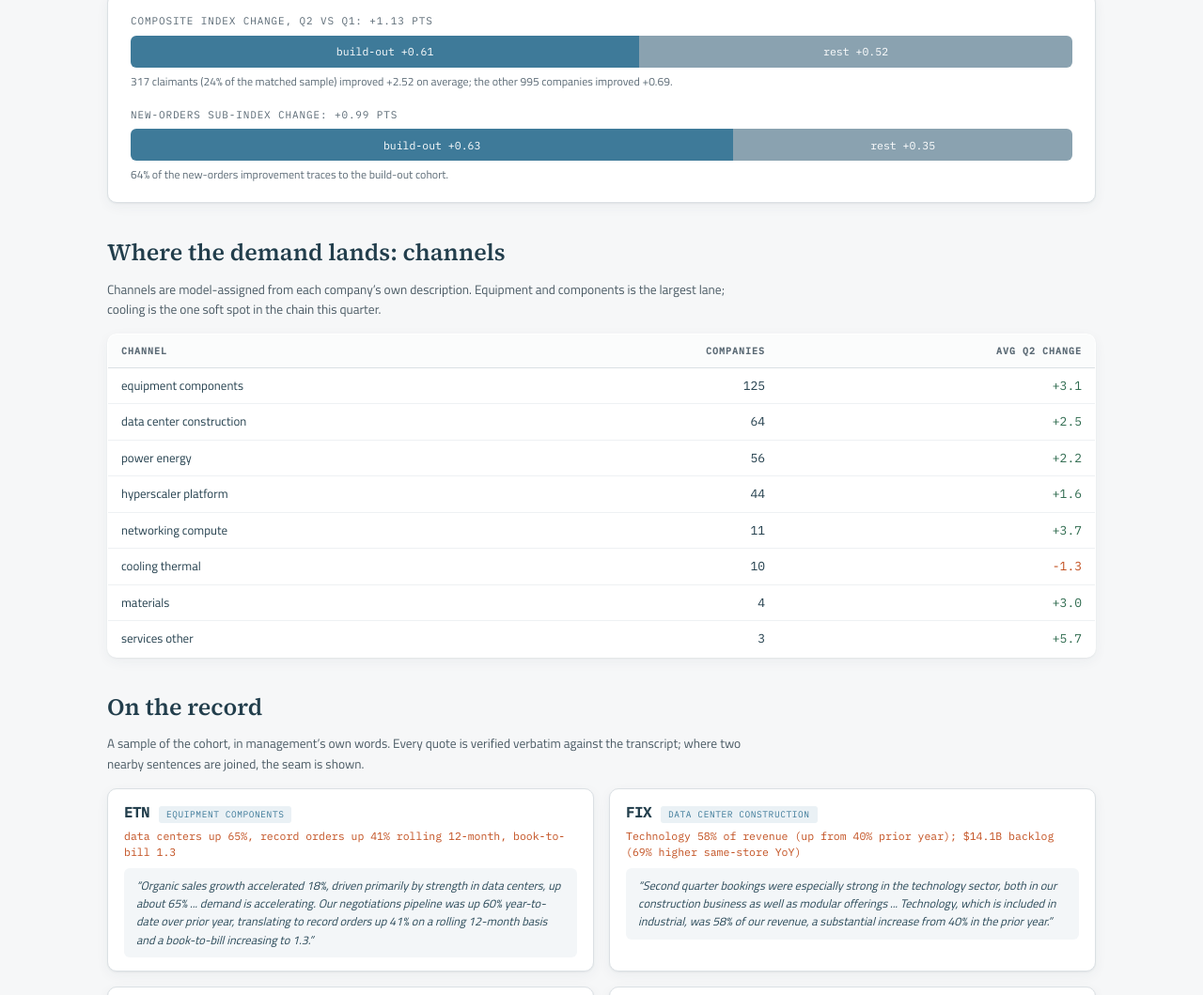
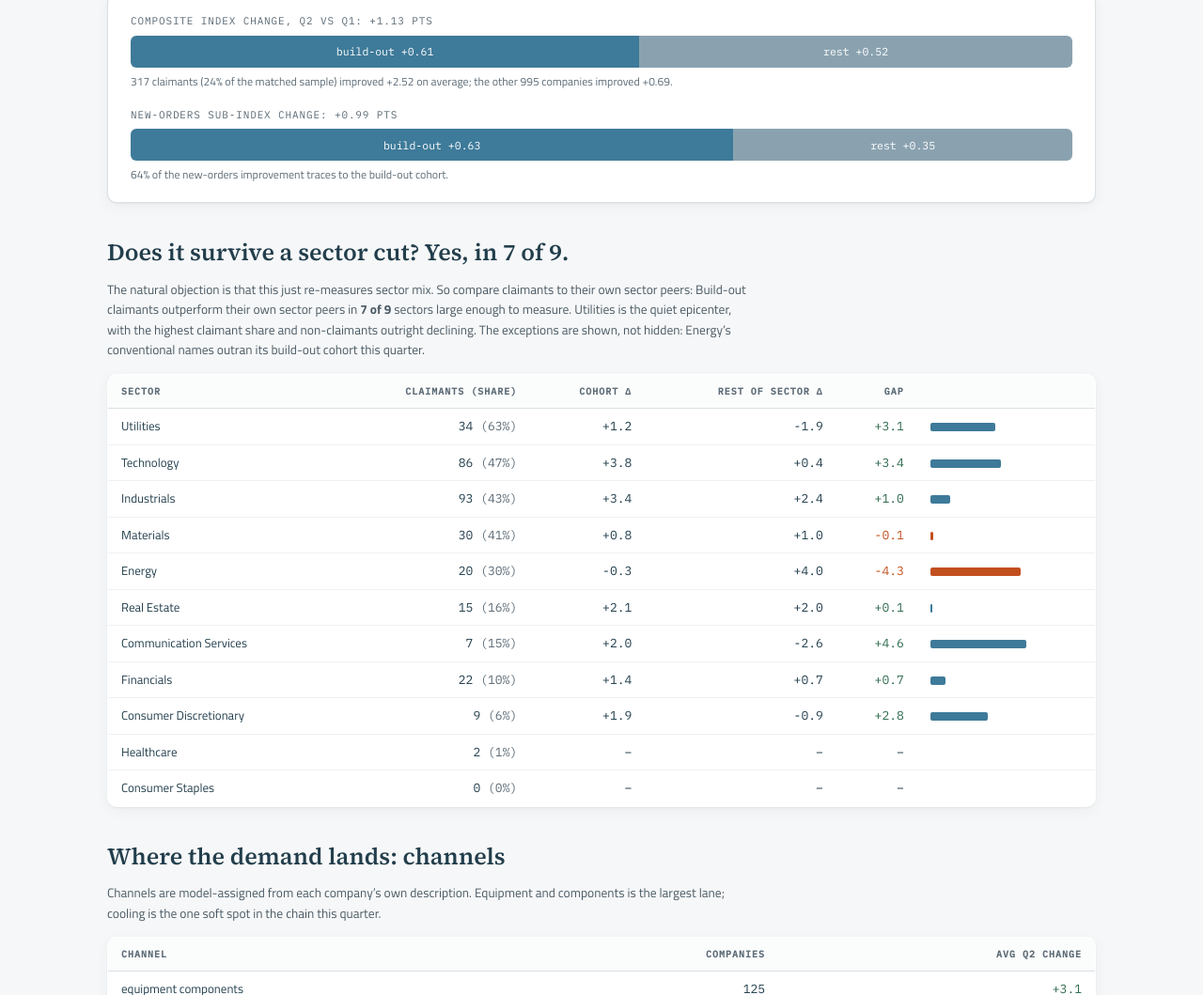
Before and after one commit to mikekantro/earnings-monitor, a plain HTML site: page docs/research/buildout/index.html in a window 1280 px wide. Shown: the part 624-1683 px from the top of the page at 94% size. Drawn offline with Linux system fonts and the light colour scheme.

Commit message:
Build-Out tab: within-sector decomposition

```diff
--- a/docs/research/buildout/index.html
+++ b/docs/research/buildout/index.html
@@ -51,6 +51,9 @@ table.all{width:100%;border-collapse:collapse;font-size:12.5px;background:var(--
 .rules p{margin:0 0 9px;font-size:13px;color:#3E4C57;line-height:1.6;max-width:96ch}
 .rules b{color:var(--ink)}
 footer{border-top:1px solid var(--rule);margin-top:26px;padding:20px 0 54px;color:var(--muted);font-size:12.5px}
+
+.bar{display:inline-block;height:9px;border-radius:2px;vertical-align:middle}
+.bar.up{background:var(--slate)}.bar.dn{background:var(--orange)}
 </style></head><body>
 
 <header class="masthead"><div class="wrap">
@@ -79,6 +82,29 @@ orders, where backlogs live, the concentration is starker.</p>
 <div class="dc-row" style="margin-bottom:0"><p class="dc-lb">New-orders sub-index change: +0.99 pts</p>
 <div class="dc-bar"><span class="co" style="width:64%">build-out +0.63</span><span class="ex" style="width:36%">rest +0.35</span></div>
 <p class="dc-cap">64% of the new-orders improvement traces to the build-out cohort.</p></div><!--/BBAR--></div>
+
+
+<h2 class="sh">Does it survive a sector cut? Yes, in 7 of 9.</h2>
+<p class="note">The natural objection is that this just re-measures sector mix. So compare claimants to their
+own sector peers: <span id="bsecw"><!--BSECW-->Build-out claimants outperform their own sector peers in <b>7 of 9</b> sectors large enough to measure.<!--/BSECW--></span> Utilities is the quiet epicenter,
+with the highest claimant share and non-claimants outright declining. The exceptions are shown, not hidden:
+Energy&rsquo;s conventional names outran its build-out cohort this quarter.</p>
+<table class="ch"><thead><tr><th>Sector</th><th class="num">Claimants (share)</th>
+<th class="num">Cohort &Delta;</th><th class="num">Rest of sector &Delta;</th>
+<th class="num">Gap</th><th>&nbsp;</th></tr></thead>
+<tbody><!--BSECT-->
+<tr><td>Utilities</td><td class="num">34 <span style="color:var(--muted)">(63%)</span></td><td class="num">+1.2</td><td class="num">-1.9</td><td class="num pos">+3.1</td><td><span class="bar up" style="width:69px"></span></td></tr>
+<tr><td>Technology</td><td class="num">86 <span style="color:var(--muted)">(47%)</span></td><td class="num">+3.8</td><td class="num">+0.4</td><td class="num pos">+3.4</td><td><span class="bar up" style="width:75px"></span></td></tr>
+<tr><td>Industrials</td><td class="num">93 <span style="color:var(--muted)">(43%)</span></td><td class="num">+3.4</td><td class="num">+2.4</td><td class="num pos">+1.0</td><td><span class="bar up" style="width:21px"></span></td></tr>
+<tr><td>Materials</td><td class="num">30 <span style="color:var(--muted)">(41%)</span></td><td class="num">+0.8</td><td class="num">+1.0</td><td class="num neg">-0.1</td><td><span class="bar dn" style="width:3px"></span></td></tr>
+<tr><td>Energy</td><td class="num">20 <span style="color:var(--muted)">(30%)</span></td><td class="num">-0.3</td><td class="num">+4.0</td><td class="num neg">-4.3</td><td><span class="bar dn" style="width:96px"></span></td></tr>
+<tr><td>Real Estate</td><td class="num">15 <span style="color:var(--muted)">(16%)</span></td><td class="num">+2.1</td><td class="num">+2.0</td><td class="num pos">+0.1</td><td><span class="bar up" style="width:2px"></span></td></tr>
+<tr><td>Communication Services</td><td class="num">7 <span style="color:var(--muted)">(15%)</span></td><td class="num">+2.0</td><td class="num">-2.6</td><td class="num pos">+4.6</td><td><span class="bar up" style="width:102px"></span></td></tr>
+<tr><td>Financials</td><td class="num">22 <span style="color:var(--muted)">(10%)</span></td><td class="num">+1.4</td><td class="num">+0.7</td><td class="num pos">+0.7</td><td><span class="bar up" style="width:16px"></span></td></tr>
+<tr><td>Consumer Discretionary</td><td class="num">9 <span style="color:var(--muted)">(6%)</span></td><td class="num">+1.9</td><td class="num">-0.9</td><td class="num pos">+2.8</td><td><span class="bar up" style="width:61px"></span></td></tr>
+<tr><td>Healthcare</td><td class="num">2 <span style="color:var(--muted)">(1%)</span></td><td class="num">&ndash;</td><td class="num">&ndash;</td><td class="num">&ndash;</td><td></td></tr>
+<tr><td>Consumer Staples</td><td class="num">0 <span style="color:var(--muted)">(0%)</span></td><td class="num">&ndash;</td><td class="num">&ndash;</td><td class="num">&ndash;</td><td></td></tr>
+<!--/BSECT--></tbody></table>
 
 <h2 class="sh">Where the demand lands: channels</h2>
 <p class="note">Channels are model-assigned from each company&rsquo;s own description. Equipment and components is
```
